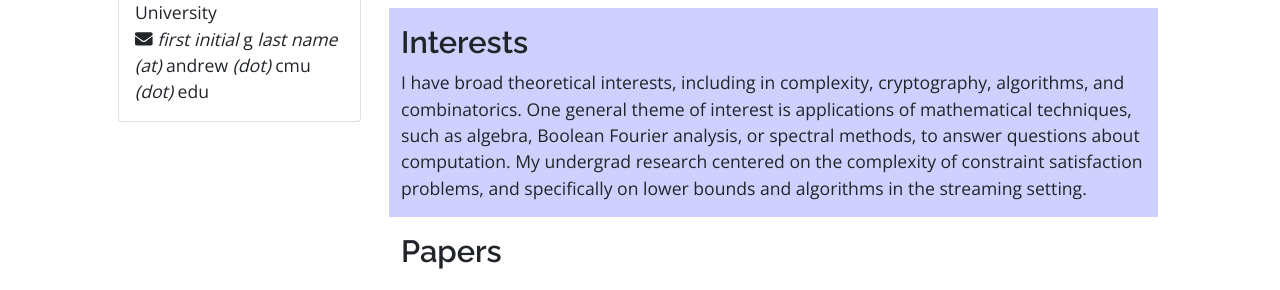
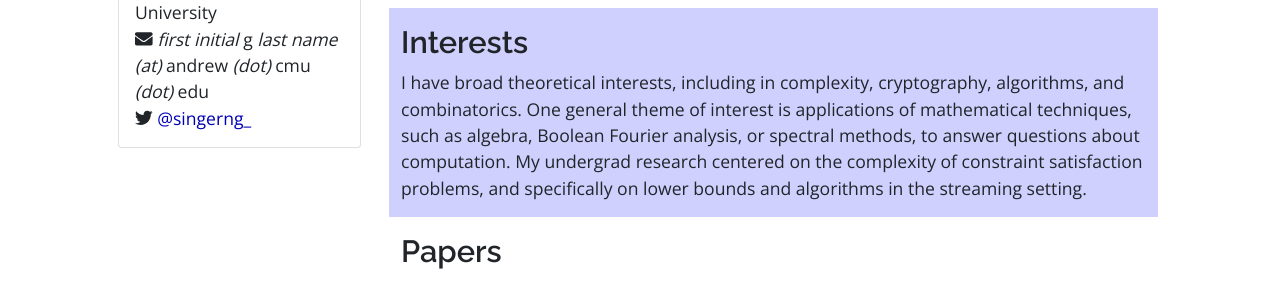
Before and after one commit to singerng/noahsinger.org, a Jekyll site: the page built from index/index.html, in a window 1280 px wide. Shown: the part 418-708 px from the top of the page. Built offline with Jekyll 4.4.1, drawn with Linux system fonts in a browser that asks for light colours; nearby versions of some CDN libraries.

Commit message:
linked twitter

```diff
--- a/index/index.html
+++ b/index/index.html
@@ -13,6 +13,7 @@ layout: default
           <i class="fas fa-user"></i> Noah Singer (<a href="https://www.mypronouns.org/he-him" target="_blank">he/him</a>)<br/>
           <i class="fas fa-building"></i> Carnegie Mellon University<br/>
           <i class="fas fa-envelope"></i> <em>first initial</em> g <em>last name</em> <em>(at)</em> andrew <em>(dot)</em> cmu <em>(dot)</em> edu<br/>
+          <i class="fab fa-twitter"></i> <a href="https://twitter.com/singerng_" target="_blank">@singerng_</a>
         </div>
       </div>
     </div>
```
